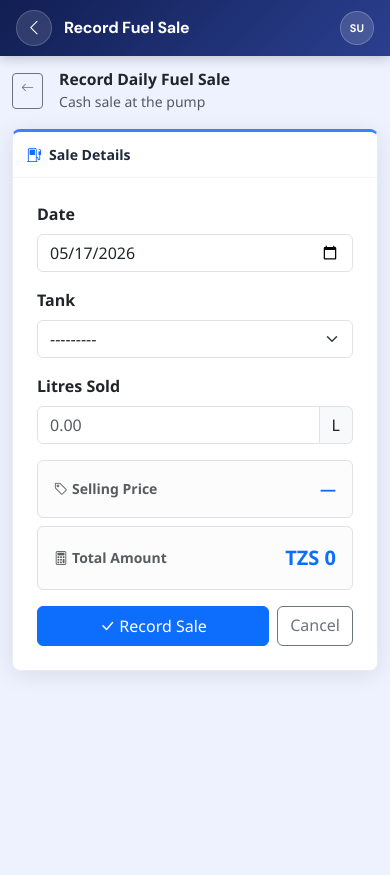
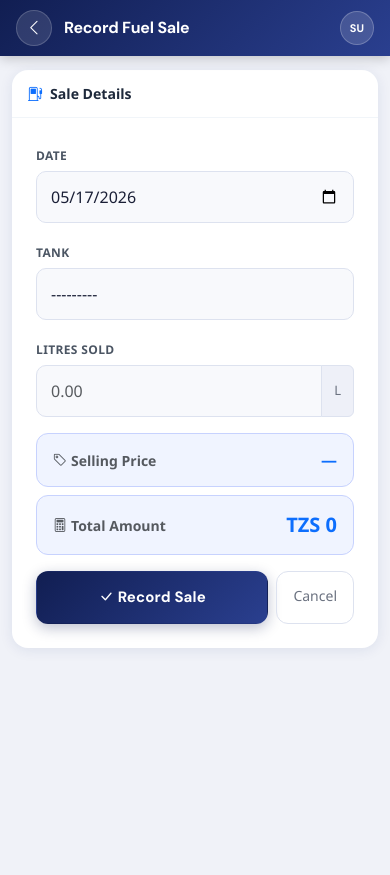
Before and after one commit to Ferlsafer/AccountingProject, a Django app: page /petrol/sales/add/ in a window 390 px wide. Shown: the top 875 px of the page. Run offline with Django 5.2, Linux system fonts and the light colour scheme; the visitor is signed in with stand-in values (Sample User, id 1); data comes from the database, SQL or seed files in the repository; data that the repository does not hold is empty.

Commit message:
Full mobile revamp across all fuel clerk pages
main.css:
- Page background: #f0f2f8 (matches dashboard)
- content-card: border-radius 16px, navy shadow, no harsh border
- Form inputs: 16px font (no iOS zoom), 13px padding, rounded 10px, navy focus ring
- Labels: uppercase 12px bold (native-app feel)
- Submit buttons: dark navy gradient, rounded 12px, shadow
- Cancel buttons: rounded, muted
- Total preview alerts: navy-tinted background
- mob-actions: full-width flex for list page action buttons
- Table rows: taller padding for touch targets

All form templates (5):
- Hide back-button + title row on mobile (d-none d-md-flex)
  sticky header already shows the page title

All list templates (4):
- Hide desktop page title (d-none d-md-block)
- Wrap action buttons in mob-actions for full-width on mobile

Co-Authored-By: Claude Sonnet 4.6 <noreply@anthropic.com>

```diff
--- a/static/css/main.css
+++ b/static/css/main.css
@@ -458,15 +458,96 @@ body.auth-page .page-body {
     .stat-card.text-center { text-align: left; }
     .stat-card .mx-auto { margin: 0 !important; }
 
-    /* ── Content cards ───────────────────────────────── */
-    .content-card { border-radius: 8px; }
-    .content-card-header { padding: 12px 14px; }
-    .content-card-title { font-size: 0.88rem; }
+    /* ── Page background: matches dashboard ─────────── */
+    body:not(.auth-page) .page-body { background: #f0f2f8; }
 
-    /* ── Tables: compact for small screens ───────────── */
-    .table th { font-size: 0.68rem; padding: 9px 10px; }
-    .table td { font-size: 0.82rem; padding: 9px 10px; }
-    .table-responsive { -webkit-overflow-scrolling: touch; }
+    /* ── Content cards: rounded, shadow, no harsh border ─ */
+    .content-card {
+        border-radius: 16px !important;
+        box-shadow: 0 2px 14px rgba(26,43,107,0.09) !important;
+        border: none !important;
+        overflow: hidden;
+    }
+    .content-card-header { padding: 13px 16px; }
+    .content-card-title  { font-size: 0.88rem; }
+
+    /* ── Filter form cards ───────────────────────────── */
+    form.content-card { border-radius: 12px !important; }
+
+    /* ── Native mobile form inputs ───────────────────── */
+    .form-control, .form-select {
+        font-size: 16px;          /* prevents iOS auto-zoom */
+        padding: 13px 14px;
+        border-radius: 10px;
+        border-color: #dde2ef;
+        background: #f8f9fc;
+        color: #1a1f36;
+    }
+    .form-control:focus, .form-select:focus {
+        border-color: #2a3f8f;
+        box-shadow: 0 0 0 3px rgba(42,63,143,0.13);
+        background: #fff;
+    }
+    .form-label {
+        font-size: 12px;
+        font-weight: 700;
+        color: #4b5563;
+        letter-spacing: 0.03em;
+        text-transform: uppercase;
+        margin-bottom: 6px;
+    }
+    .input-group-text {
+        font-size: 13px;
+        background: #eef0f8;
+        border-color: #dde2ef;
+        color: #6b7280;
+    }
+
+    /* ── Submit / primary action buttons in forms ────── */
+    form .btn-primary,
+    form .btn-success {
+        background: linear-gradient(135deg, #111e52 0%, #2a3f8f 100%) !important;
+        border-color: transparent !important;
+        border-radius: 12px !important;
+        font-size: 15px;
+        font-weight: 700;
+        padding: 14px;
+        letter-spacing: 0.01em;
+        box-shadow: 0 4px 14px rgba(17,30,82,0.28);
+        font-family: 'DM Sans', 'Segoe UI', system-ui, sans-serif;
+    }
+    form .btn-primary:active, form .btn-success:active { transform: scale(0.98); }
+    form .btn-outline-secondary {
+        border-radius: 12px !important;
+        font-size: 14px;
+        padding: 13px 16px;
+        border-color: #dde2ef;
+        color: #6b7280;
+    }
+
+    /* ── Total/price preview alerts: navy tint ───────── */
+    .alert.alert-light.border {
+        background: #f0f4ff !important;
+        border-color: #c7d2fe !important;
+        border-radius: 12px !important;
+        padding: 14px 16px;
+    }
+    .alert.alert-warning.border {
+        border-radius: 12px !important;
+        padding: 14px 16px;
+    }
+
+    /* ── List page action buttons: full-width on mobile ─ */
+    .mob-actions { display: flex; gap: 8px; width: 100%; }
+    .mob-actions .btn { flex: 1; justify-content: center; }
+
+    /* ── Tables → readable card rows ─────────────────── */
+    .content-card .table-responsive { overflow-x: auto; -webkit-overflow-scrolling: touch; }
+    .table th { font-size: 0.68rem; padding: 9px 10px; white-space: nowrap; }
+    .table td { font-size: 0.82rem; padding: 10px 10px; }
+    /* Each row taller for easy tapping */
+    .table tbody tr { border-bottom: 1px solid #f0f2f8; }
+    .table tbody tr:last-child { border-bottom: none; }
 
     /* ── Page-level headings ─────────────────────────── */
     h5.fw-bold { font-size: 0.98rem; }
--- a/templates/petrol/credit_payment_form.html
+++ b/templates/petrol/credit_payment_form.html
@@ -8,7 +8,7 @@
 {% block content %}
 <div class="row justify-content-center">
     <div class="col-md-9 col-lg-7 col-xl-6">
-        <div class="d-flex align-items-center mb-4">
+        <div class="d-none d-md-flex align-items-center mb-4">
             <a href="{% url 'petrol:credit_sale_list' %}" class="btn btn-sm btn-outline-secondary me-3"><i class="bi bi-arrow-left"></i></a>
             <div><h5 class="fw-bold mb-0">Receive Credit Payment</h5><span class="text-muted small">Customer settling their account</span></div>
         </div>
--- a/templates/petrol/credit_sale_form.html
+++ b/templates/petrol/credit_sale_form.html
@@ -8,7 +8,7 @@
 {% block content %}
 <div class="row justify-content-center">
     <div class="col-md-9 col-lg-7 col-xl-6">
-        <div class="d-flex align-items-center mb-4">
+        <div class="d-none d-md-flex align-items-center mb-4">
             <a href="{% url 'petrol:credit_sale_list' %}" class="btn btn-sm btn-outline-secondary me-3">
                 <i class="bi bi-arrow-left"></i>
             </a>
--- a/templates/petrol/credit_sale_list.html
+++ b/templates/petrol/credit_sale_list.html
@@ -7,12 +7,12 @@
 
 {% block content %}
 <div class="d-flex align-items-center justify-content-between mb-4">
-    <div>
+    <div class="d-none d-md-block">
         <h5 class="fw-bold mb-1">Credit Sales</h5>
         <span class="text-muted small"><i class="bi bi-person-lines-fill me-1"></i>Fuel sold on account</span>
     </div>
     {% if user.profile.role != 'accountant' %}
-    <div class="d-flex gap-2">
+    <div class="mob-actions">
         <a href="{% url 'petrol:credit_payment_add' %}" class="btn btn-outline-success">
             <i class="bi bi-cash-coin me-1"></i>Receive Payment
         </a>
--- a/templates/petrol/daily_sale_form.html
+++ b/templates/petrol/daily_sale_form.html
@@ -9,7 +9,7 @@
 <div class="row justify-content-center">
     <div class="col-md-9 col-lg-7 col-xl-6">
 
-        <div class="d-flex align-items-center mb-4">
+        <div class="d-none d-md-flex align-items-center mb-4">
             <a href="{% url 'petrol:daily_sale_list' %}" class="btn btn-sm btn-outline-secondary me-3">
                 <i class="bi bi-arrow-left"></i>
             </a>
--- a/templates/petrol/daily_sale_list.html
+++ b/templates/petrol/daily_sale_list.html
@@ -7,12 +7,12 @@
 
 {% block content %}
 <div class="d-flex align-items-center justify-content-between mb-4">
-    <div>
+    <div class="d-none d-md-block">
         <h5 class="fw-bold mb-1">Sales Log</h5>
         <span class="text-muted small"><i class="bi bi-fuel-pump me-1"></i>All cash and credit fuel sales</span>
     </div>
     {% if user.profile.role != 'accountant' %}
-    <div class="d-flex gap-2">
+    <div class="mob-actions">
         <a href="{% url 'petrol:credit_sale_add' %}" class="btn btn-outline-primary">
             <i class="bi bi-person-lines-fill me-1"></i>Credit Sale
         </a>
--- a/templates/petrol/expense_form.html
+++ b/templates/petrol/expense_form.html
@@ -8,7 +8,7 @@
 {% block content %}
 <div class="row justify-content-center">
     <div class="col-md-9 col-lg-7 col-xl-6">
-        <div class="d-flex align-items-center mb-4">
+        <div class="d-none d-md-flex align-items-center mb-4">
             <a href="{% url 'petrol:expense_list' %}" class="btn btn-sm btn-outline-secondary me-3"><i class="bi bi-arrow-left"></i></a>
             <div><h5 class="fw-bold mb-0">Add Fuel Station Expense</h5><span class="text-muted small">Operational cost at the station</span></div>
         </div>
--- a/templates/petrol/purchase_form.html
+++ b/templates/petrol/purchase_form.html
@@ -8,7 +8,7 @@
 {% block content %}
 <div class="row justify-content-center">
     <div class="col-md-9 col-lg-7 col-xl-6">
-        <div class="d-flex align-items-center mb-4">
+        <div class="d-none d-md-flex align-items-center mb-4">
             <a href="{% url 'petrol:purchase_list' %}" class="btn btn-sm btn-outline-secondary me-3"><i class="bi bi-arrow-left"></i></a>
             <div>
                 <h5 class="fw-bold mb-0">{% if purchase %}Edit Purchase Request{% else %}Record Fuel Purchase{% endif %}</h5>
```
Also changed, not shown: templates/petrol/expense_list.html (+6 -4 lines), templates/petrol/purchase_list.html (+6 -4 lines), 1 other file.
